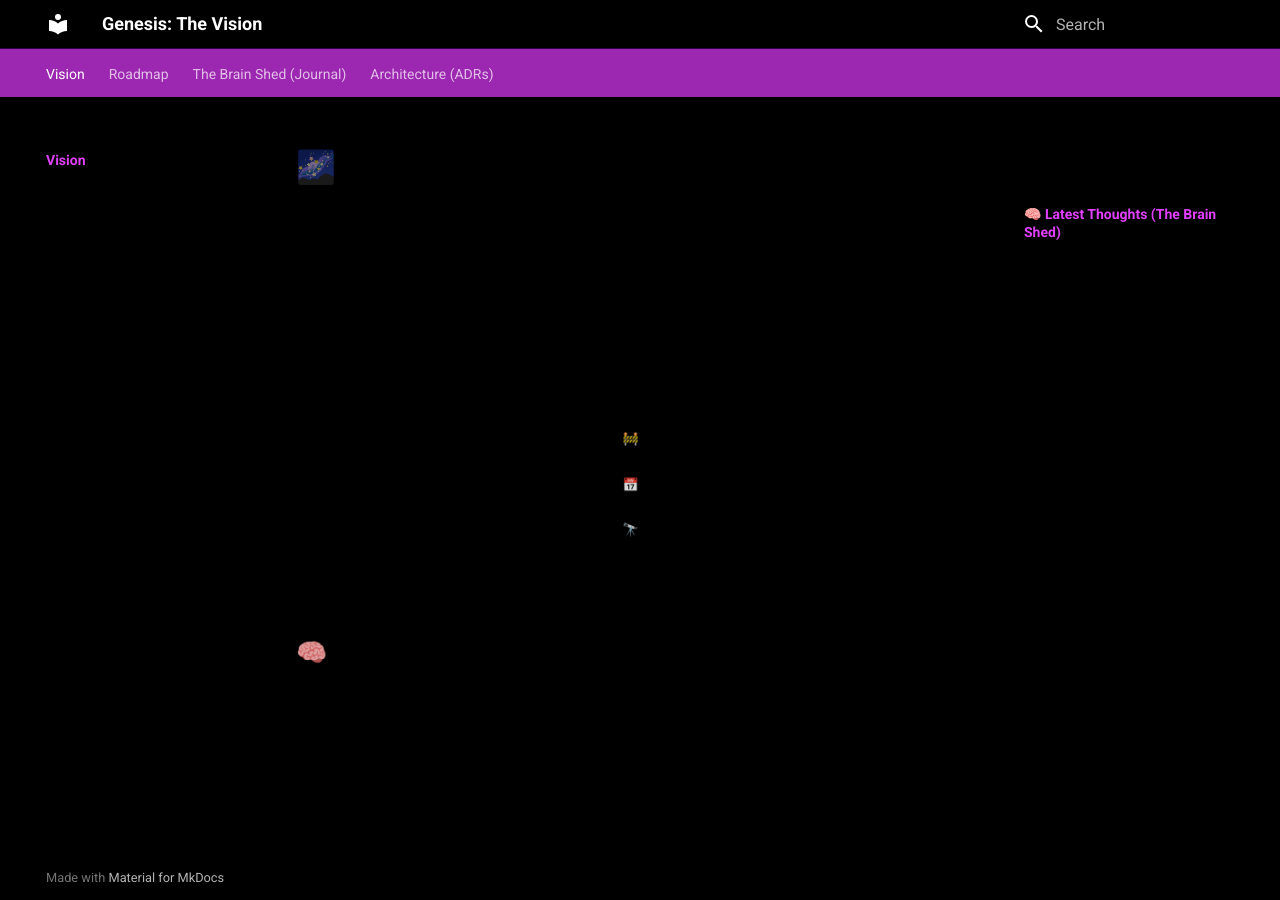
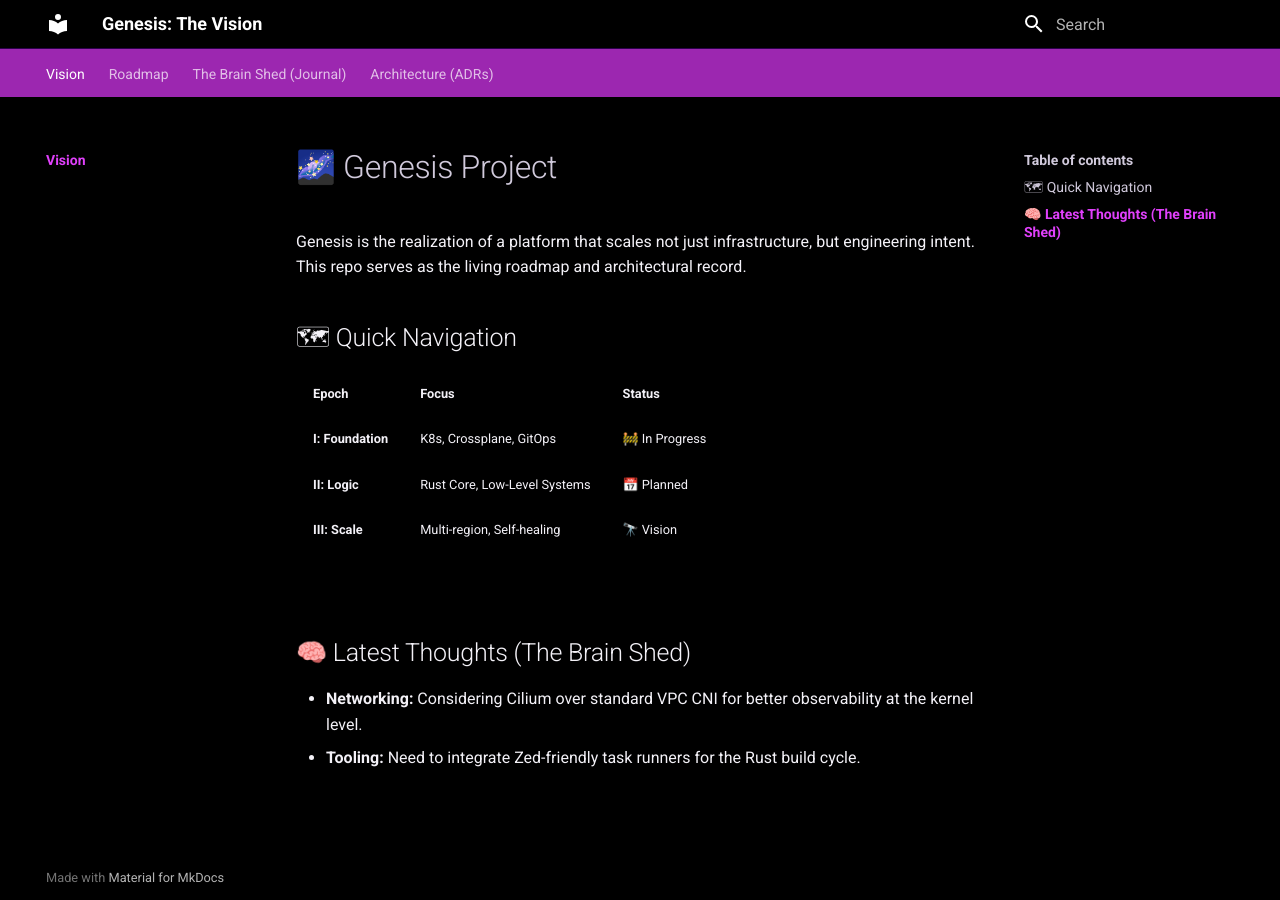
Before and after one commit to Exxeon/project-genesis, an MkDocs documentation site: the page built from docs/index.md, in a window 1280 px wide. Built offline with MkDocs 1.6.1 and Material for MkDocs 9.7.7, drawn with Linux system fonts in a browser that asks for light colours.

Commit message:
feat: Enhance dark theme styles with additional color variables and code formatting

```diff
--- a/docs/stylesheets/extra.css
+++ b/docs/stylesheets/extra.css
@@ -3,6 +3,18 @@
   --md-default-bg-color: #000000;
   --md-default-bg-color--light: #0a0a0a;
   --md-code-bg-color: #0d0d0d;
+  --md-default-fg-color: #f3f1f7;
+  --md-default-fg-color--light: #d1cadc;
+  --md-default-fg-color--lighter: #a194b3;
+  --md-typeset-color: #f3f1f7;
+  --md-typeset-a-color: #e694ff;
+  --md-typeset-mark-color: rgba(224, 64, 251, 0.25);
+  --md-typeset-kbd-color: #17131d;
+  --md-typeset-kbd-accent-color: #2b2238;
+  --md-typeset-kbd-border-color: #3a2e4e;
+  --md-admonition-bg-color: #0b0a0e;
+  --md-footer-bg-color: #030304;
+  --md-footer-bg-color--dark: #000000;
 
   /* Purple Accents */
   --md-primary-fg-color: #9c27b0;
@@ -10,6 +22,14 @@
   --md-primary-fg-color--dark: #7b1fa2;
 
   --md-accent-fg-color: #e040fb;
+}
+
+[data-md-color-scheme="genesis-dark"] .md-typeset code {
+  color: #f2d8ff;
+}
+
+[data-md-color-scheme="genesis-dark"] .md-typeset pre code {
+  color: #f3f1f7;
 }
 
 /* Make the sidebar and header blend into the black */
```
Also changed, not shown: site/stylesheets/extra.css.
